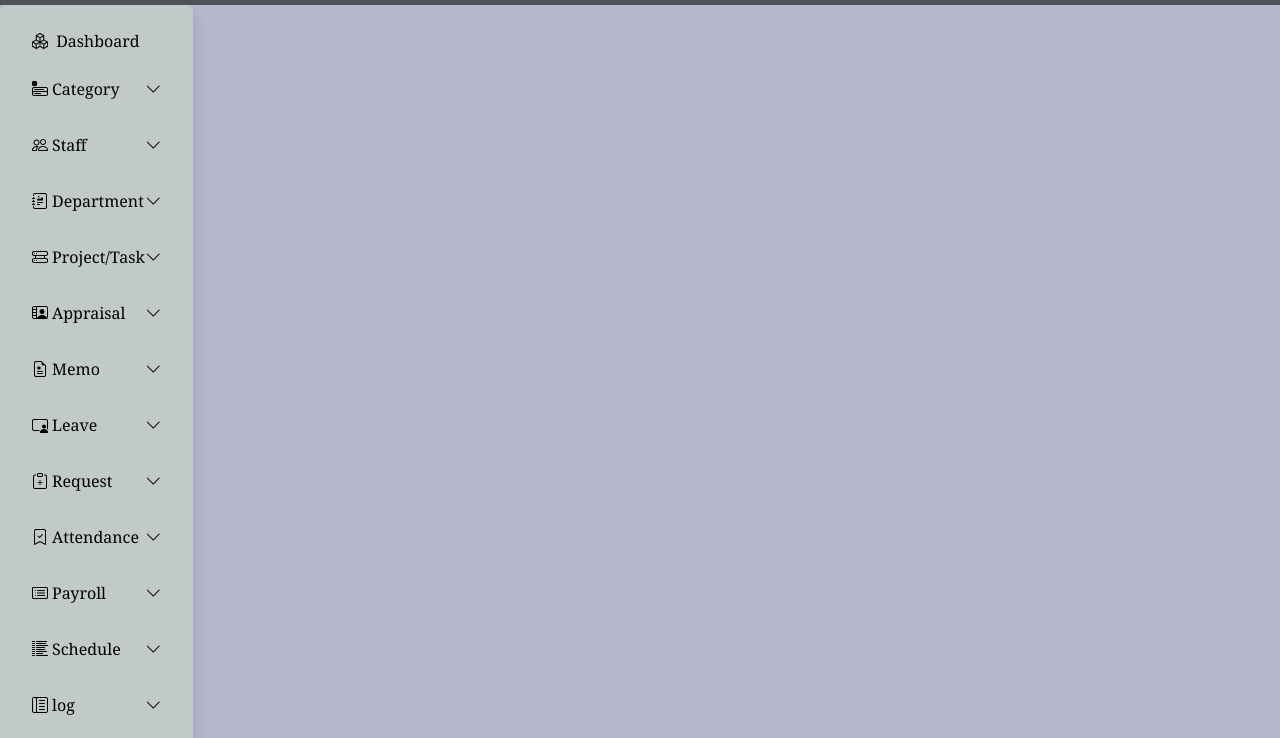
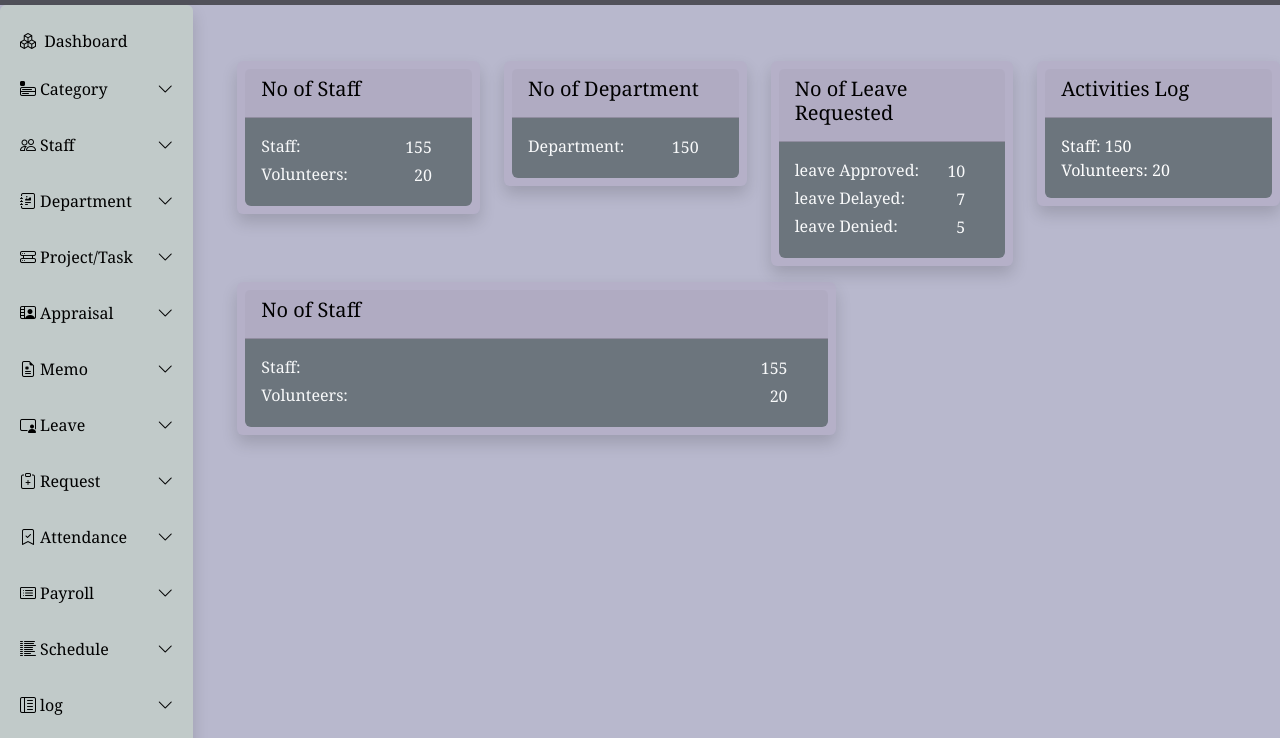
Before and after one commit to Praizmi/HR-Inv, a plain HTML site: page index.html in a window 1280 px wide. Shown: the part 51-789 px from the top of the page. Drawn offline with Linux system fonts and the light colour scheme.

Commit message:
Dash Body

```diff
--- a/index.html
+++ b/index.html
@@ -24,12 +24,12 @@
         <div class="col-lg-2" id="">
             <div class="card shadow bg-mytrans border-0 overflow-y-auto d-none d-sm-none d-md-none d-lg-block" id="sidebar">
                 <ul class="nav flex-column flex-wrap-nowrap">
-                    <li class="nav-item mt-3 mx-3 rounded">
+                    <li class="nav-item mt-3 mx-1 rounded">
                         <a class="nav-link collapsed">
                             <i class="bi bi-boxes me-1"></i> Dashboard
                         </a>
                     </li>
-                    <li class="nav-item my-2 mx-3 rounded">
+                    <li class="nav-item my-2 mx-1 rounded">
                         <a href="" class="nav-link collapsed d-flex justify-content-between"
                             data-bs-target="#icons-nav2" data-bs-toggle="collapse" href="#" aria-expanded="false"><i
                                 class="bi bi-menu-app-fill me-1"></i> Category<i
@@ -40,7 +40,7 @@
                             </li>
                         </ul>
                     </li>
-                    <li class="nav-item my-2 mx-3 rounded">
+                    <li class="nav-item my-2 mx-1 rounded">
                         <a href="" class="nav-link collapsed d-flex justify-content-between"
                             data-bs-target="#icons-nav3" data-bs-toggle="collapse" href="#" aria-expanded="false"><i
                                 class="bi bi-people me-1"></i> Staff<i class="bi bi-chevron-down ms-auto"></i></a>
@@ -50,7 +50,7 @@
                             </li>
                         </ul>
                     </li>
-                    <li class="nav-item my-2 mx-3 rounded">
+                    <li class="nav-item my-2 mx-1 rounded">
                         <a href="" class="nav-link collapsed d-flex justify-content-between"
                             data-bs-target="#icons-nav4" data-bs-toggle="collapse" href="#" aria-expanded="false"><i
                                 class="bi bi-journal-richtext me-1"></i>Department<i
@@ -61,7 +61,7 @@
                             </li>
                         </ul>
                     </li>
-                    <li class="nav-item my-2 mx-3 rounded">
+                    <li class="nav-item my-2 mx-1 rounded">
                         <a href="" class="nav-link collapsed d-flex justify-content-between"
                             data-bs-target="#icons-nav5" data-bs-toggle="collapse" href="#" aria-expanded="false"><i
                                 class="bi bi-hdd-rack me-1"></i> Project/Task<i
@@ -72,7 +72,7 @@
                             </li>
                         </ul>
                     </li>
-                    <li class="nav-item my-2 mx-3 rounded">
+                    <li class="nav-item my-2 mx-1 rounded">
                         <a href="" class="nav-link collapsed d-flex justify-content-between"
                             data-bs-target="#icons-nav6" data-bs-toggle="collapse" href="#" aria-expanded="false"><i
                                 class="bi bi-person-video2 me-1"></i>Appraisal<i
@@ -83,7 +83,7 @@
                             </li>
                         </ul>
                     </li>
-                    <li class=" nav-item my-2 mx-3 rounded">
+                    <li class=" nav-item my-2 mx-1 rounded">
                                     <a href="" class="nav-link collapsed d-flex justify-content-between"
                                         data-bs-target="#icons-nav7" data-bs-toggle="collapse" href="#"
                                         aria-expanded="false"><i class="bi bi-file-earmark-medical me-1"></i>Memo<i
@@ -94,7 +94,7 @@
                                         </li>
                                     </ul>
                             </li>
-                            <li class="nav-item my-2 mx-3 rounded">
+                            <li class="nav-item my-2 mx-1 rounded">
                                 <a href="" class="nav-link collapsed d-flex justify-content-between"
                                     data-bs-target="#icons-nav8" data-bs-toggle="collapse" href="#"
                                     aria-expanded="false"><i class="bi bi-person-video3 me-1"></i>Leave<i
@@ -105,7 +105,7 @@
                                     </li>
                                 </ul>
                             </li>
-                            <li class="nav-item my-2 mx-3 rounded">
+                            <li class="nav-item my-2 mx-1 rounded">
                                 <a href="" class="nav-link collapsed d-flex justify-content-between"
                                     data-bs-target="#icons-nav9" data-bs-toggle="collapse" href="#"
                                     aria-expanded="false"><i class="bi bi-clipboard-plus me-1"></i>Request<i
@@ -116,7 +116,7 @@
                                     </li>
                                 </ul>
                             </li>
-                            <li class="nav-item my-2 mx-3 rounded">
+                            <li class="nav-item my-2 mx-1 rounded">
                                 <a href="" class="nav-link collapsed d-flex justify-content-between"
                                     data-bs-target="#icons-nav10" data-bs-toggle="collapse" href="#"
                                     aria-expanded="false"><i class="bi bi-bookmark-check me-1"></i>Attendance<i
@@ -127,7 +127,7 @@
                                     </li>
                                 </ul>
                             </li>
-                            <li class="nav-item my-2 mx-3 rounded">
+                            <li class="nav-item my-2 mx-1 rounded">
                                 <a href="" class="nav-link collapsed d-flex justify-content-between"
                                     data-bs-target="#icons-nav11" data-bs-toggle="collapse" href="#"
                                     aria-expanded="false"><i class="bi bi-card-list me-1"></i>Payroll<i
@@ -138,7 +138,7 @@
                                     </li>
                                 </ul>
                             </li>
-                            <li class="nav-item my-2 mx-3 rounded">
+                            <li class="nav-item my-2 mx-1 rounded">
                                 <a href="" class="nav-link collapsed d-flex justify-content-between"
                                     data-bs-target="#icons-nav12" data-bs-toggle="collapse" href="#"
                                     aria-expanded="false"><i class="bi bi-list-columns-reverse me-1"></i>Schedule<i
@@ -149,7 +149,7 @@
                                     </li>
                                 </ul>
                             </li>
-                            <li class="nav-item my-2 mx-3 rounded">
+                            <li class="nav-item my-2 mx-1 rounded">
                                 <a href="" class="nav-link collapsed d-flex justify-content-between"
                                     data-bs-target="#icons-nav13" data-bs-toggle="collapse" href="#"
                                     aria-expanded="false"><i class="bi bi-layout-text-sidebar-reverse me-1"></i>log<i
@@ -160,7 +160,7 @@
                                     </li>
                                 </ul>
                             </li>
-                            <li class="nav-item my-2 mx-3 rounded">
+                            <li class="nav-item my-2 mx-1 rounded">
                                 <a href="" class="nav-link collapsed d-flex justify-content-between"
                                     data-bs-target="#icons-nav14" data-bs-toggle="collapse" href="#"
                                     aria-expanded="false"><i class="bi bi-megaphone me-1"></i> Announcement<i
@@ -171,7 +171,7 @@
                                     </li>
                                 </ul>
                             </li>
-                            <li class="nav-item my-2 mx-3 rounded">
+                            <li class="nav-item my-2 mx-1 rounded">
                                 <a href="" class="nav-link collapsed d-flex justify-content-between"
                                     data-bs-target="#icons-nav15" data-bs-toggle="collapse" href="#"
                                     aria-expanded="false"><i class="bi bi-person-video me-1"></i> Workers<i
@@ -182,7 +182,7 @@
                                     </li>
                                 </ul>
                             </li>
-                            <li class="nav-item my-2 mx-3 rounded">
+                            <li class="nav-item my-2 mx-1 rounded">
                                 <a href="" class="nav-link collapsed d-flex justify-content-between"
                                     data-bs-target="#icons-nav16" data-bs-toggle="collapse" href="#"
                                     aria-expanded="false"><i class="bi bi-tools me-1"></i> Tools<i
@@ -193,7 +193,7 @@
                                     </li>
                                 </ul>
                             </li>
-                            <li class="nav-item my-2 mx-3 rounded">
+                            <li class="nav-item my-2 mx-1 rounded">
                                 <a href="" class="nav-link collapsed d-flex justify-content-between"
                                     data-bs-target="#icons-nav17" data-bs-toggle="collapse" href="#"
                                     aria-expanded="false"><i class="bi bi-person-plus me-1"></i> Assembling<i
@@ -391,23 +391,97 @@
                         </ul>
             </div>
         </div>
-        <div class="col-12 col-sm-10 col-md-10"></div>
+        <div class="col-12 col-sm-10 col-md-10 col-lg-10 mt-5">
+            <div class="row ms-2 mb-2">
+                <div class="col-3 col-sm-3 col-md-3">
+                    <div class="card bg-card border-0 shadow border border-success p-2 mb-2 border-opacity-25">
+                        <div class="card-header">
+                            <div class="card-title">
+                                <h5>No of Staff</h5>
+                            </div>
+                        </div>
+                        <div class="card-body text-bg-secondary p-3 rounded-bottom">
+                            <div class="d-flex justify-content-between">
+                                <p class="text-light mb-1">Staff:</p> <h6 class="text-light mb-1 mt-1 me-4">155</h6>
+                            </div>
+                            <div class="d-flex justify-content-between">
+                                <p class="text-light mb-1">Volunteers:</p> <h6 class="text-light mb-1 mt-1 me-4">20</h6>
+                            </div>
+                        </div>
+                    </div>
+                </div>
+                <div class="col-3 col-sm-3 col-md-3">
+                    <div class="card bg-card border-0 shadow border border-success p-2 mb-2 border-opacity-25">
+                        <div class="card-header">
+                            <div class="card-title">
+                                <h5>No of Department</h5>
+                            </div>
+                        </div>
+                        <div class="card-body text-bg-secondary p-3 rounded-bottom">
+                            <div class="d-flex justify-content-between">
+                                <p class="text-light mb-1">Department:</p> <h6 class="text-light mb-1 mt-1 me-4">150</h6>
+                            </div>
+                        </div>
+                    </div>
+                </div>
+                <div class="col-3 col-sm-3 col-md-3">
+                    <div class="card bg-card border-0 shadow border border-success p-2 mb-2 border-opacity-25">
+                        <div class="card-header">
+                            <div class="card-title">
+                                <h5>No of Leave Requested</h5>
+                            </div>
+                        </div>
+                        <div class="card-body text-bg-secondary p-3 rounded-bottom">
+                            <div class="d-flex justify-content-between">
+                            <p class="text-light mb-1">leave Approved:</p> <h6 class="text-light mb-1 mt-1 me-4">10</h6>
+                            </div>
+                            <div class="d-flex justify-content-between">
+                                <p class="text-light mb-1">leave Delayed:</p> <h6 class="text-light mb-1 mt-1 me-4">7</h6>
+                            </div>
+                            <div class="d-flex justify-content-between">
+                                <p class="text-light mb-1">leave Denied:</p> <h6 class="text-light mb-1 mt-1 me-4">5</h6>
+                            </div>
+                        </div>
+                    </div>
+                </div>
+                <div class="col-3 col-sm-3 col-md-3">
+                    <div class="card bg-card border-0 shadow border border-success p-2 mb-2 border-opacity-25">
+                        <div class="card-header">
+                            <div class="card-title">
+                                <h5>Activities Log</h5>
+                            </div>
+                        </div>
+                        <div class="card-body text-bg-secondary p-3 rounded-bottom">
+                            Staff: 150 <br>
+                            Volunteers: 20
+                        </div>
+                    </div>
+                </div>
+
+                <div class="col-md-7 mt-2">
+                    <div class="card bg-card border-0 shadow border border-success p-2 mb-2 border-opacity-25">
+                        <div class="card-header">
+                            <div class="card-title">
+                                <h5>No of Staff</h5>
+                            </div>
+                        </div>
+                        <div class="card-body text-bg-secondary p-3 rounded-bottom">
+                            <div class="d-flex justify-content-between">
+                                <p class="text-light mb-1">Staff:</p> <h6 class="text-light mb-1 mt-1 me-4">155</h6>
+                            </div>
+                            <div class="d-flex justify-content-between">
+                                <p class="text-light mb-1">Volunteers:</p> <h6 class="text-light mb-1 mt-1 me-4">20</h6>
+                            </div>
+                        </div>
+                    </div>
+                </div>
+            </div>
+            <div class="row mt-5">
+
+            </div>
+        </div>
     </div>
     <script src="assets/js/bootstrap.bundle.min.js"></script>
-    <script src="">
-        document.addEventListener('DOMContentLoaded', function () {
-            const toggleButton = document.getElementById('toggleMenu');
-            const nav1 = document.getElementById('nav1');
-
-            toggleButton.addEventListener('click', function () {
-                if (nav1.style.display === 'block') {
-                    nav1.style.display = 'none';
-                } else {
-                    nav1.style.display = 'block';
-                }
-            });
-        });
-    </script>
 </body>
 
 </html>
--- a/style.css
+++ b/style.css
@@ -4,7 +4,7 @@
 }
 
 body{
-    height: 100vh;
+    min-height: 100vh;
 }
 
 @media (max-width: 720px) {
@@ -37,6 +37,11 @@ body{
 .bg-mytrans{
         --bs-bg-opacity: 1;
         background-color: #c7d5c79e  !important;
+}
+
+.bg-card{
+    --bs-bg-opacity: 1;
+    background-color:  #a181ac29  !important;
 }
 
 .bg-nav{
@@ -87,3 +92,8 @@ ul{
 .card.overflow-y-auto::-webkit-scrollbar-track {
     background-color: #f1f1f1; /* Set the color of the scrollbar track */
 }
+
+.rounded-bottom{
+    border-bottom-left-radius: var(--bs-border-radius)!important;
+    border-bottom-right-radius: var(--bs-border-radius)!important;
+}
```
